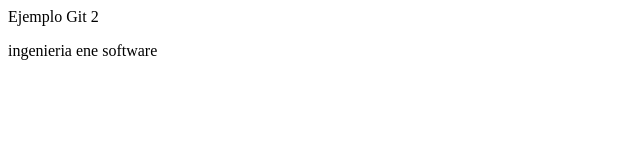
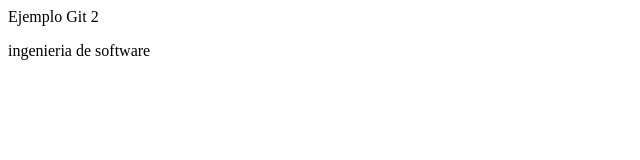
Before and after one commit to mvaldez7/1k-git-2, a plain HTML site: page index.html in a window 1280 px wide. Shown: the full height of the page, 0-640 px from the left. Drawn offline with Linux system fonts and the light colour scheme.

Commit message:
arreglo de falla

```diff
--- a/index.html
+++ b/index.html
@@ -6,6 +6,6 @@
     </head>
     <body>
         <p>Ejemplo Git 2</p>
-<p>ingenieria ene software</p>
+<p>ingenieria de software</p>
     </body>
 </html>
```
